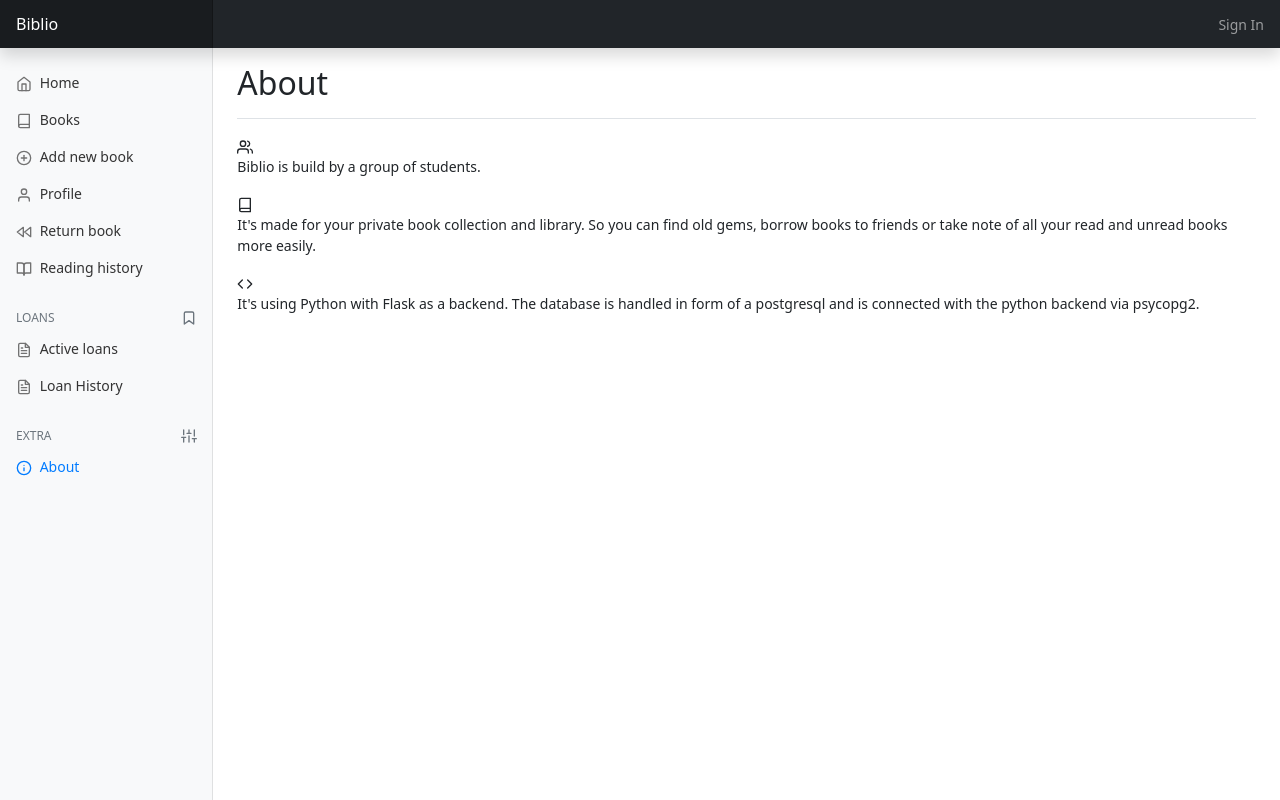
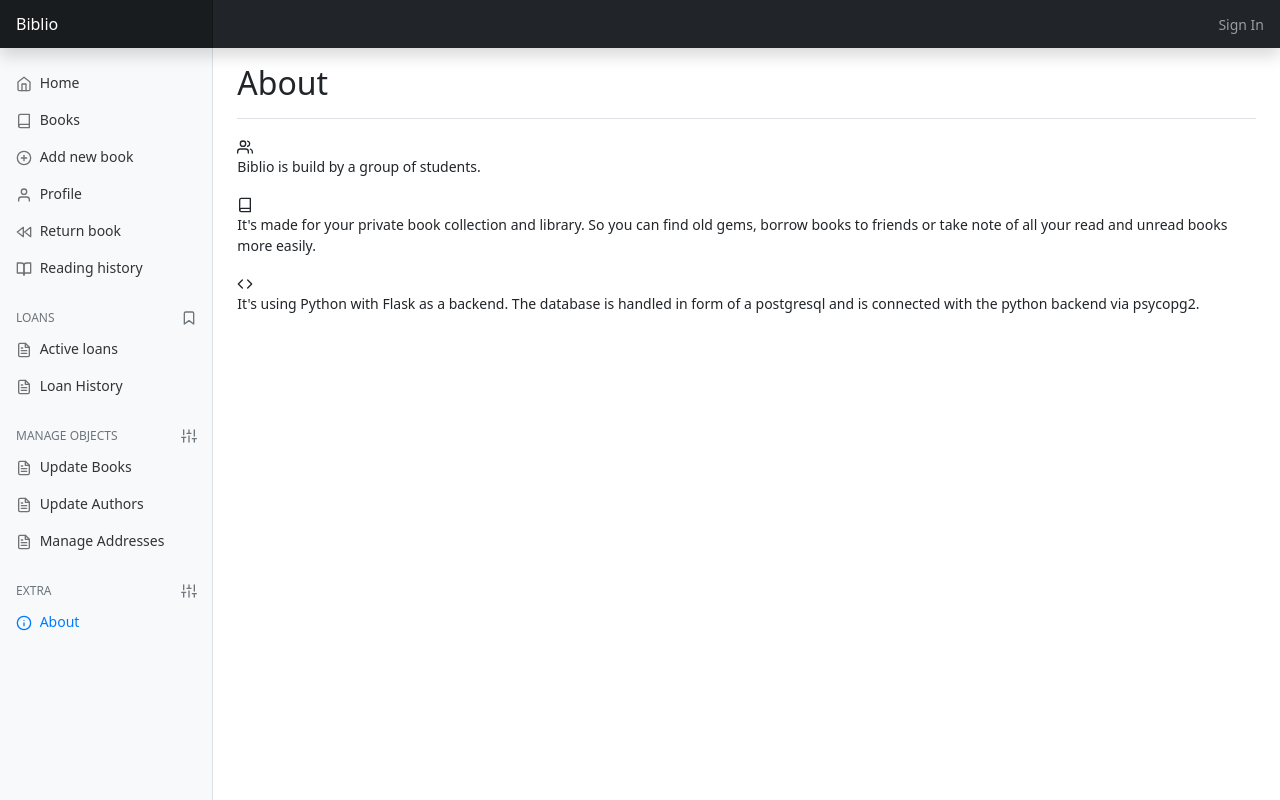
Before and after one commit to BennerLukas/Biblio, a Flask app: page /about in a window 1280 px wide. Run offline with Flask 2, Linux system fonts and the light colour scheme; some libraries are stand-ins or nearby versions.

Commit message:
added update pages to nav bar

```diff
--- a/src/frontend/app/templates/includes/raw.html
+++ b/src/frontend/app/templates/includes/raw.html
@@ -152,6 +152,45 @@
                             </a>
                     </li>
                 </ul>
+                <h6 class="sidebar-heading d-flex justify-content-between align-items-center px-3 mt-4 mb-1 text-muted">
+                    <span>Manage Objects</span>
+                    <a class="link-secondary" aria-label="extra">
+                        <span data-feather="sliders"></span>
+                    </a>
+                </h6>
+                 <ul class="nav flex-column mb-2">
+                    <li class="nav-item">
+                        {% if request.path == '/update_book' %}
+                        <a class="nav-link active" href="/update_book">
+                            {% else %}
+                            <a class="nav-link" href="/update_book">
+                                {% endif %}
+                                <span data-feather="file-text"></span>
+                                Update Books
+                            </a>
+                    </li>
+                    <li class="nav-item">
+                        {% if request.path == '/update_author' %}
+                        <a class="nav-link active" href="/update_author">
+                            {% else %}
+                            <a class="nav-link" href="/update_author">
+                                {% endif %}
+                                <span data-feather="file-text"></span>
+                                Update Authors
+                            </a>
+                    </li>
+                    <li class="nav-item">
+                        {% if request.path == '/update_address' %}
+                        <a class="nav-link active" href="/update_address">
+                            {% else %}
+                            <a class="nav-link" href="/update_address">
+                                {% endif %}
+                                <span data-feather="file-text"></span>
+                                Manage Addresses
+                            </a>
+                    </li>
+                </ul>
+
 
                 <h6 class="sidebar-heading d-flex justify-content-between align-items-center px-3 mt-4 mb-1 text-muted">
                     <span>Extra</span>
```
